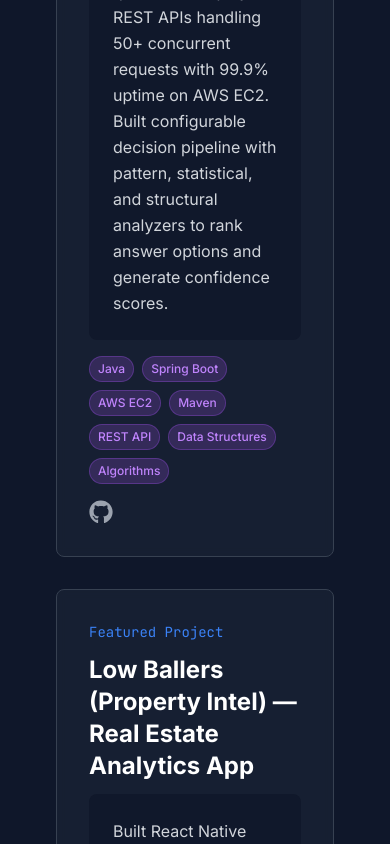
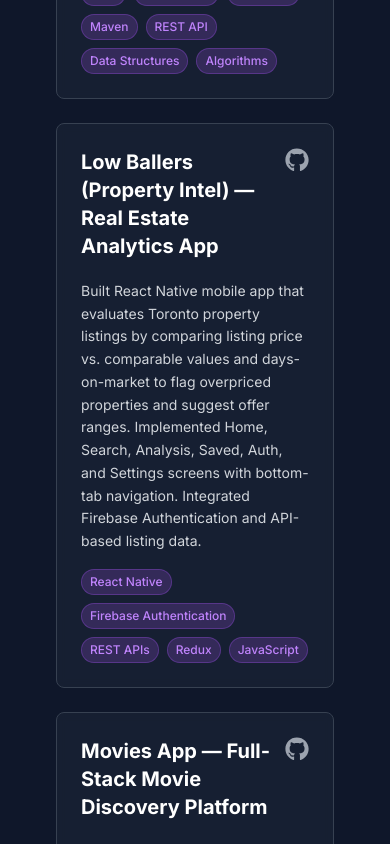
Before and after one commit to Panthkakadia/Portfolio, a Next.js app in the folder my-app/: page / in a window 390 px wide. Shown: the part 5640-6484 px from the top of the page. Built offline with nearby package versions, Linux system fonts and the light colour scheme.

Commit message:
Fixed Project Featured properties

```diff
--- a/my-app/components/sections/Projects.tsx
+++ b/my-app/components/sections/Projects.tsx
@@ -1,7 +1,7 @@
 'use client'
 
 import { motion } from 'framer-motion'
-import { FaGithub, FaExternalLinkAlt } from 'react-icons/fa'
+import { FaGithub } from 'react-icons/fa'
 import { useInView } from 'react-intersection-observer'
 import Badge from '@/components/ui/Badge'
 
@@ -11,28 +11,24 @@ const projects = [
     description: 'Designed modular Spring Boot microservice with statistical analyzers that processes multiple-choice questions. Deployed REST APIs handling 50+ concurrent requests with 99.9% uptime on AWS EC2. Built configurable decision pipeline with pattern, statistical, and structural analyzers to rank answer options and generate confidence scores.',
     tech: ['Java', 'Spring Boot', 'AWS EC2', 'Maven', 'REST API', 'Data Structures', 'Algorithms'],
     github: 'https://github.com/panthkakadia/mcq-optimizer',
-    featured: true,
   },
   {
     title: 'Low Ballers (Property Intel) — Real Estate Analytics App',
     description: 'Built React Native mobile app that evaluates Toronto property listings by comparing listing price vs. comparable values and days-on-market to flag overpriced properties and suggest offer ranges. Implemented Home, Search, Analysis, Saved, Auth, and Settings screens with bottom-tab navigation. Integrated Firebase Authentication and API-based listing data.',
     tech: ['React Native', 'Firebase Authentication', 'REST APIs', 'Redux', 'JavaScript'],
     github: 'https://github.com/panthkakadia/PropertyIntel',
-    featured: true,
   },
   {
     title: 'Movies App — Full-Stack Movie Discovery Platform',
     description: 'Architected full-stack platform serving 100+ REST endpoints with optimized MongoDB pipelines achieving 120ms avg response time. Developed React front end with Node.js/Express backend, implemented search, browse, and detail pages with reusable components. Added user authentication for personalized movie discovery with real-time search over 10K+ records.',
     tech: ['React.js', 'Node.js', 'Express.js', 'MongoDB', 'REST APIs', 'AWS EC2'],
-    github: 'https://github.com/panthkakadia/movies-app-main',
-    featured: true,
+    github: 'https://github.com/panthkakadia/movies-app',
   },
   {
     title: 'Customer Experience Analytics Dashboard',
     description: 'Built ETL pipeline processing 2,000+ customer records, reducing dashboard refresh time from 45s to 3s. Created analytics dashboard tracking customer/service performance metrics using Power BI. Developed Python (pandas) pipeline to clean and transform data, then modeled for reporting. Automated recurring report refresh/workflows.',
     tech: ['Python', 'Apache Spark', 'AWS EMR', 'SQL', 'Power BI', 'Pandas'],
     github: null,
-    featured: false,
   },
 ]
 
@@ -52,63 +48,49 @@ export default function Projects() {
           transition={{ duration: 0.5 }}
         >
           <h2 className="text-3xl md:text-4xl font-bold mb-4">
-            <span className="text-primary-500 font-mono">03.</span> Featured Projects
+            <span className="text-primary-500 font-mono">03.</span> Projects
           </h2>
           <div className="h-1 w-20 bg-primary-500 mb-12"></div>
 
-          <div className="grid gap-8">
+          <div className="grid md:grid-cols-2 gap-6">
             {projects.map((project, index) => (
               <motion.div
                 key={index}
                 initial={{ opacity: 0, y: 20 }}
                 animate={inView ? { opacity: 1, y: 0 } : {}}
                 transition={{ duration: 0.5, delay: index * 0.1 }}
-                className={`group relative bg-dark-100/50 backdrop-blur-sm rounded-lg overflow-hidden border border-gray-700 hover:border-primary-500/30 transition-all ${
-                  project.featured ? 'md:grid md:grid-cols-12 md:gap-8' : ''
-                }`}
+                className="group relative bg-dark-100/50 backdrop-blur-sm rounded-lg p-6 border border-gray-700 hover:border-primary-500/30 transition-all hover:shadow-lg hover:shadow-primary-500/10"
               >
-                <div className={project.featured ? 'md:col-span-7 p-8' : 'p-6'}>
-                  <div className="flex items-center gap-2 mb-3">
-                    {project.featured && (
-                      <span className="text-primary-500 text-sm font-mono">Featured Project</span>
+                <div className="flex items-start justify-between mb-3">
+                  <div className="flex-1">
+                    <h3 className="text-xl font-bold text-white mb-2 group-hover:text-primary-400 transition-colors">
+                      {project.title}
+                    </h3>
+                  </div>
+                  {project.github && (
+                    <a
+                      href={project.github}
+                      target="_blank"
+                      rel="noopener noreferrer"
+                      className="text-gray-400 hover:text-primary-500 transition-colors flex-shrink-0 ml-3"
+                      aria-label="GitHub Repository"
+                    >
+                      <FaGithub size={24} />
+                    </a>
                   )}
                 </div>
 
-                  <h3 className="text-2xl font-bold text-white mb-3 group-hover:text-primary-400 transition-colors">
-                    {project.title}
-                  </h3>
-
-                  <div className={`${project.featured ? 'bg-dark-200/80 p-6 rounded-lg mb-4' : 'mb-4'}`}>
-                    <p className="text-gray-300 leading-relaxed">
+                <p className="text-gray-300 text-sm leading-relaxed mb-4">
                   {project.description}
                 </p>
-                  </div>
 
-                  <div className="flex flex-wrap gap-2 mb-4">
+                <div className="flex flex-wrap gap-2">
                   {project.tech.map((tech, techIndex) => (
                     <Badge key={techIndex} variant="secondary" size="sm">
                       {tech}
                     </Badge>
                   ))}
                 </div>
-
-                  <div className="flex gap-4">
-                    {project.github && (
-                      <a
-                        href={project.github}
-                        target="_blank"
-                        rel="noopener noreferrer"
-                        className="text-gray-400 hover:text-primary-500 transition-colors"
-                        aria-label="GitHub Repository"
-                      >
-                        <FaGithub size={24} />
-                      </a>
-                    )}
-
-                  </div>
-                </div>
-
-
               </motion.div>
             ))}
           </div>
@@ -125,8 +107,8 @@ export default function Projects() {
               rel="noopener noreferrer"
               className="inline-flex items-center gap-2 px-6 py-3 border border-primary-500 hover:bg-primary-500/10 rounded-lg font-semibold transition-colors"
             >
+              <FaGithub size={20} />
               View More on GitHub
-              <FaExternalLinkAlt size={16} />
             </a>
           </motion.div>
         </motion.div>
```
Lines whose indentation alone changed are shown as unchanged.
